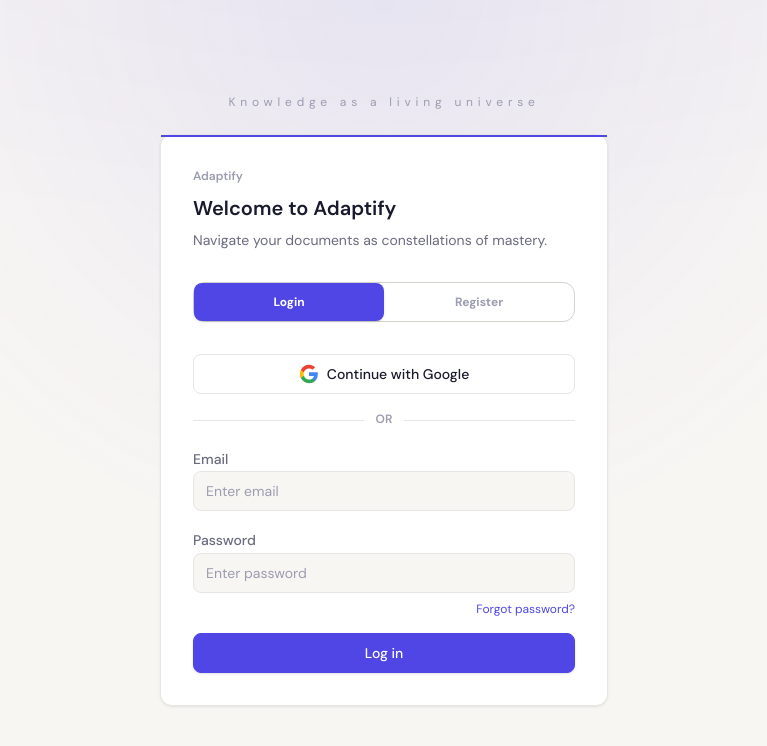
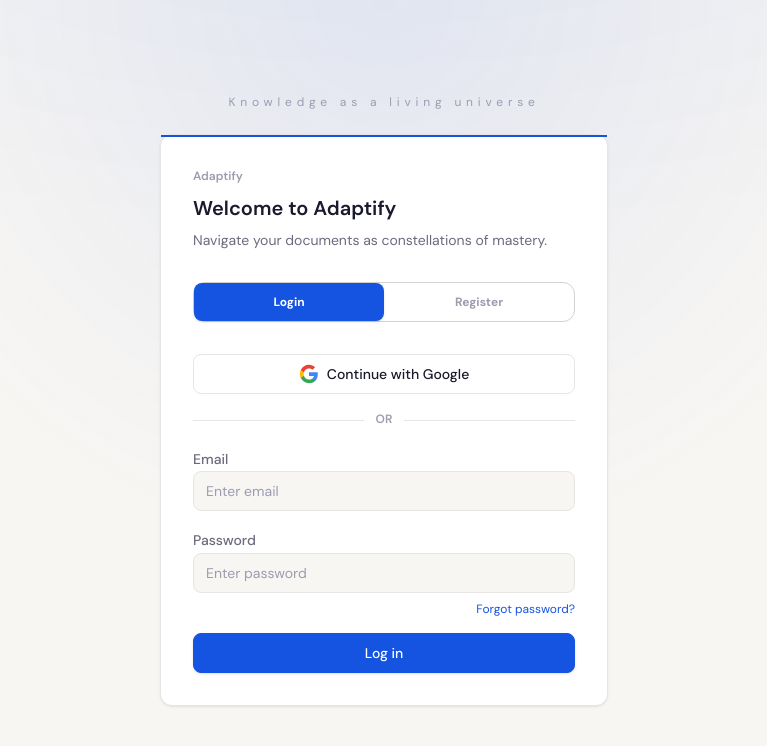
Before and after one commit to KnoLattice/ansom-tnaot, a Next.js app: page /auth in a window 1280 px wide. Shown: the top 746 px of the page, without its empty margins (256-1023 px from the left). Built offline with nearby package versions, Linux system fonts and the light colour scheme; no server answers.

Commit message:
Update primary

```diff
--- a/src/app/(app)/page.tsx
+++ b/src/app/(app)/page.tsx
@@ -130,7 +130,7 @@
       variants={stagger}
       initial="hidden"
       animate="show"
-      className="mx-auto max-w-3xl space-y-6"
+      className="mx-auto space-y-6"
     >
       {/* 1. Continuity banner */}
       <motion.div variants={fadeUp}>
--- a/src/components/surfaces/home/DocumentsSection.tsx
+++ b/src/components/surfaces/home/DocumentsSection.tsx
@@ -105,7 +105,7 @@
 
       {/* Document list */}
       {recent.length > 0 ? (
-        <div className="px-5">
+        <div className="px-5 py-3">
           {recent.map((doc) => {
             const isActive = doc.id === activeDocumentId;
             const status = statusLabel(doc.processingStatus);
@@ -182,7 +182,7 @@
         }}
         onDragLeave={() => setIsDragActive(false)}
         className={cn(
-          "flex cursor-pointer items-center justify-center gap-2 border-t border-[var(--color-border-subtle)] px-5 py-3 text-sm font-medium text-white transition-colors",
+          "flex rounded-lg cursor-pointer items-center justify-center gap-2 border-t border-[var(--color-border-subtle)] px-5 py-3 text-sm font-medium text-white transition-colors",
           isDragActive
             ? "bg-[var(--color-accent-primary)]"
             : "bg-[var(--color-accent-primary)] hover:brightness-110",
--- a/src/themes/presets/ink.css
+++ b/src/themes/presets/ink.css
@@ -10,8 +10,8 @@
   --color-text-secondary: #6B6B80;
   --color-text-muted: #9C9CB0;
 
-  /* Accent — rich indigo-blue primary, warm amber secondary */
-  --color-accent-primary: #4F46E5;
+  /* Accent — blue primary, warm amber secondary */
+  --color-accent-primary: #1454E1;
   --color-accent-secondary: #F59E0B;
 
   /* Borders — soft, approachable */
@@ -30,7 +30,7 @@
   --elevation-modal: 0 25px 50px rgba(0,0,0,0.12);
 
   /* Glow */
-  --glow-accent: rgba(79, 70, 229, 0.08);
+  --glow-accent: rgba(20, 84, 225, 0.08);
 
   /* Corner radii */
   --radius-card: 12px;
```
